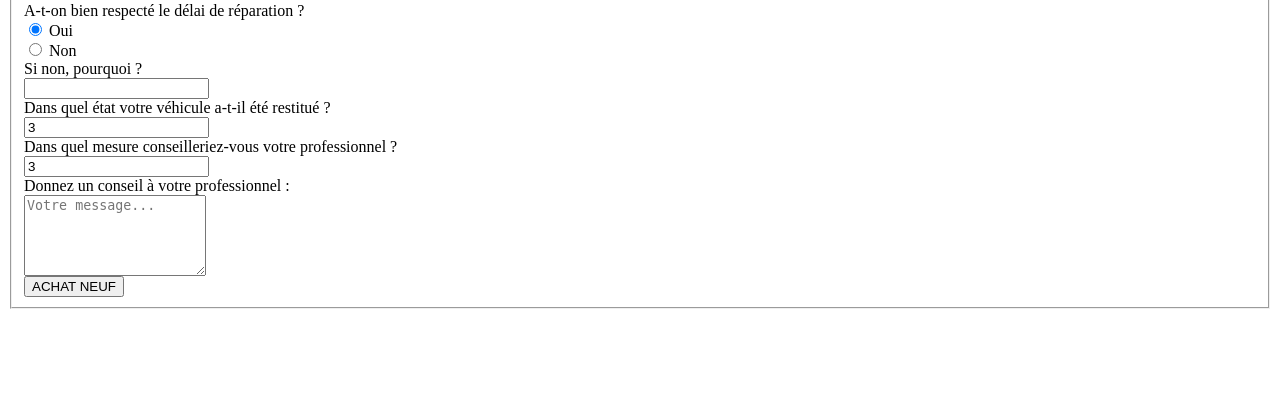
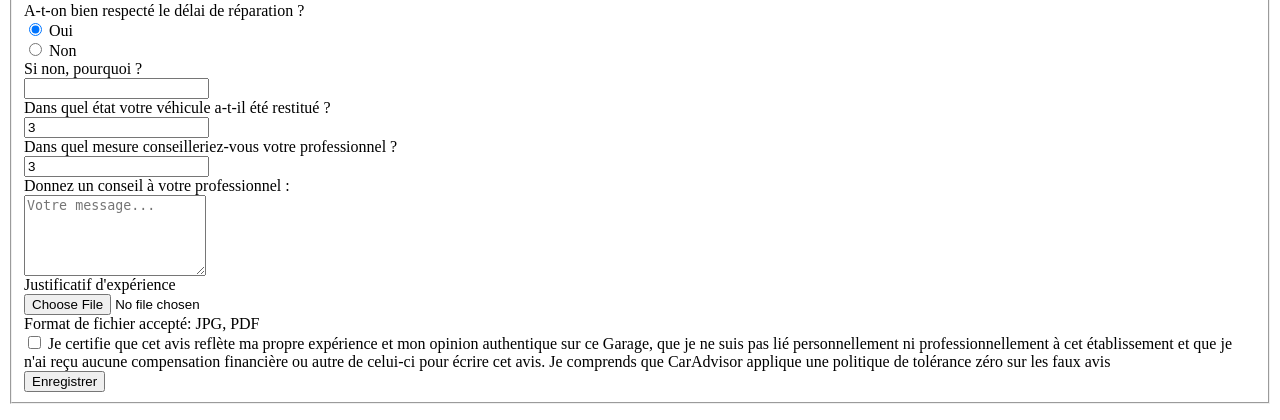
Before and after one commit to LaurentNougaret/sf3_project, a PHP site: page /form_review_repair.php in a window 1280 px wide. Shown: the part 1347-1767 px from the top of the page. Before the commit the page ends 1656 px from the top, so only its background shows below. Run offline with PHP 8.4, Linux system fonts and the light colour scheme.

Commit message:
finished forms, stylised and everything there

```diff
--- a/page/form_review_repair.php
+++ b/page/form_review_repair.php
@@ -292,8 +292,31 @@
                     </div>
                 </div>
             </div>
-            <div class="col-xs-12 col-sm-3 col-sm-offset-2 col-md-3 col-md-offset-3">
-                <button type="button" class="btn btn-primary btn-lg btn-block center-block">ACHAT NEUF</button></>
+            <div class="form-group required col-xs-12 text-center">
+                <label class=" control-label" for="filebutton">Justificatif d'expérience</label>
+                <div>
+                    <input id="filebutton" name="filebutton" class="input-file center-block" type="file">
+                    <br><span class="help-block">Format de fichier accepté: JPG, PDF</span><br>
+                </div>
+            </div>
+            <div class="form-group">
+                <div class="col-xs-12 col-sm-8 col-sm-offset-2 text-justify">
+                    <div class="checkbox">
+                        <label class="agree" for="iagree-0">
+                            <input name="iagree" id="iagree-0" value="1" type="checkbox">
+                            Je certifie que cet avis reflète ma propre expérience et mon opinion authentique sur ce Garage,
+                            que je ne suis pas lié personnellement ni professionnellement à cet établissement et que je n'ai reçu aucune compensation financière ou autre de celui-ci pour écrire cet avis.
+                            Je comprends que CarAdvisor applique une politique de tolérance zéro sur les faux avis
+                        </label>
+                    </div>
+                </div>
+            </div>
+            <!-- Button - Save review -->
+            <div class="form-group required">
+                <label class="control-label" for="saveReviewButton"></label>
+                <div class="col-xs-12">
+                    <button id="saveReviewButton" name="saveReviewButton" class="btn btn-primary btn-block center-block">Enregistrer</button>
+                </div>
             </div>
         </fieldset>
     </form>
```
Also changed, not shown: page/form_review_sale_new.php (+9 -9 lines), page/form_review_sale_used.php (+26 -0 lines), public/CSS/form.css (+13 -0 lines).
